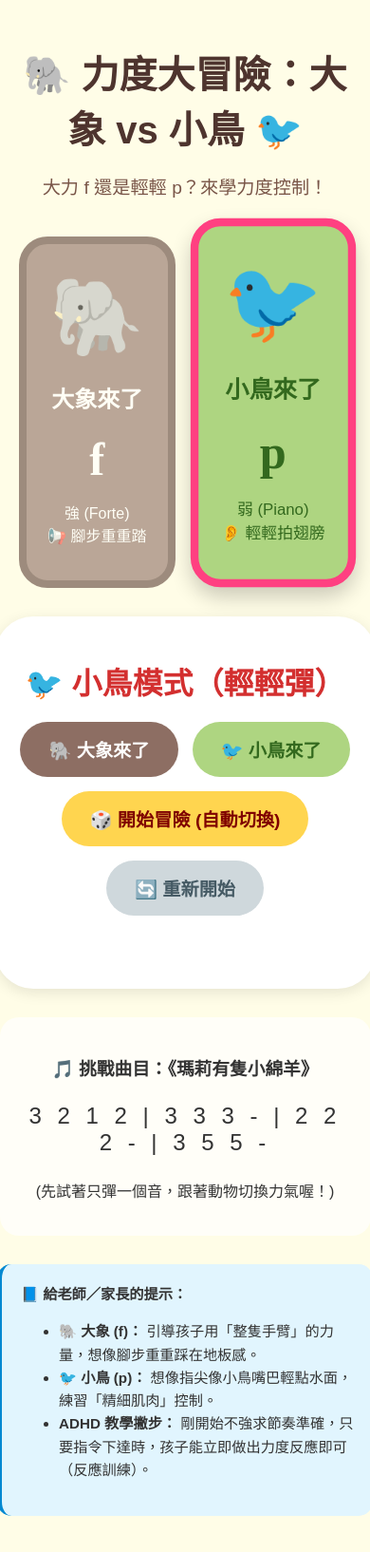
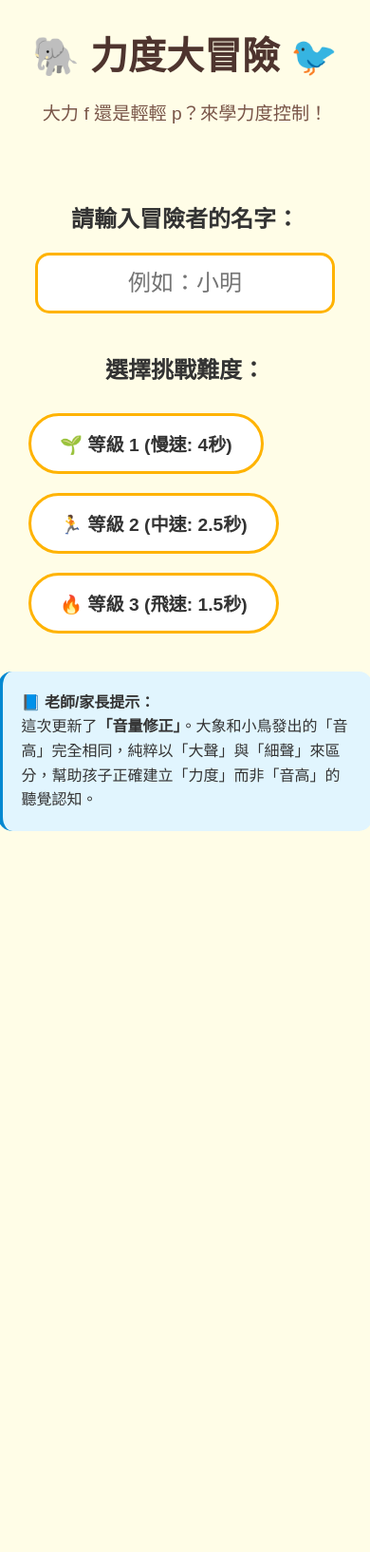
Before and after one commit to cms-hongkong/dynamic, a plain HTML site: page index.html in a window 390 px wide. Shown: the whole page at 95% size. After the commit the page ends 915 px from the top, so only its background shows below. Drawn offline with Linux system fonts and the light colour scheme.

Commit message:
Update index.html

```diff
--- a/index.html
+++ b/index.html
@@ -9,6 +9,7 @@
             --elephant-color: #8D6E63;
             --bird-color: #AED581;
             --bg-color: #FFFDE7;
+            --primary-color: #FFB300;
         }
 
         body {
@@ -20,172 +21,101 @@
             align-items: center;
             color: #333;
             overflow-x: hidden;
+            min-height: 100vh;
         }
 
+        /* 畫面切換控制 */
+        .screen { display: none; flex-direction: column; align-items: center; width: 100%; max-width: 800px; padding: 20px; box-sizing: border-box; }
+        .screen.active { display: flex; animation: fadeIn 0.5s ease; }
+
+        @keyframes fadeIn { from { opacity: 0; transform: translateY(10px); } to { opacity: 1; transform: translateY(0); } }
+
         /* 標題區 */
-        .header {
-            text-align: center;
-            margin: 20px;
-        }
+        .header { text-align: center; margin-bottom: 20px; }
         h1 { font-size: 2.5rem; color: #4E342E; margin-bottom: 5px; }
         p.subtitle { font-size: 1.2rem; color: #795548; }
 
-        /* 視覺教具區 */
-        .teaching-cards {
-            display: flex;
-            gap: 20px;
-            width: 90%;
-            max-width: 800px;
-            justify-content: center;
-            margin-bottom: 30px;
+        /* 元件樣式 */
+        input[type="text"] {
+            padding: 15px; font-size: 1.5rem; border: 3px solid var(--primary-color);
+            border-radius: 15px; text-align: center; width: 80%; max-width: 300px; margin-bottom: 20px;
         }
 
+        .level-btn {
+            padding: 15px 30px; font-size: 1.2rem; margin: 10px; border: none;
+            border-radius: 50px; cursor: pointer; font-weight: bold; transition: 0.2s;
+            background-color: white; border: 3px solid var(--primary-color); color: #333;
+        }
+        .level-btn:hover { background-color: var(--primary-color); color: white; }
+
+        /* 視覺教具區 (遊戲中) */
+        .teaching-cards { display: flex; gap: 20px; width: 100%; justify-content: center; margin-bottom: 30px; }
         .card {
-            flex: 1;
-            border-radius: 30px;
-            padding: 20px;
-            text-align: center;
-            transition: all 0.3s ease;
-            border: 8px solid transparent;
-            opacity: 0.6;
-            cursor: pointer;
+            flex: 1; border-radius: 30px; padding: 20px; text-align: center;
+            transition: all 0.3s ease; border: 8px solid transparent; opacity: 0.3;
+            transform: scale(0.9);
         }
-
-        .card.active {
-            opacity: 1;
-            transform: scale(1.05);
-            box-shadow: 0 10px 20px rgba(0,0,0,0.2);
-        }
+        .card.active { opacity: 1; transform: scale(1.05); box-shadow: 0 10px 20px rgba(0,0,0,0.2); }
 
         .elephant-card { background-color: var(--elephant-color); color: white; border-color: #5D4037; }
         .elephant-card.active { border-color: #FFAB00; animation: shake 0.5s infinite alternate; }
-
         .bird-card { background-color: var(--bird-color); color: #33691E; border-color: #7CB342; }
         .bird-card.active { border-color: #FF4081; transform: translateY(-10px) scale(1.05) !important; }
 
         .emoji-large { font-size: 5rem; display: block; margin: 10px 0; }
-        .symbol { font-size: 3rem; font-weight: bold; font-family: "Times New Roman", serif; italic; }
+        .symbol { font-size: 3rem; font-weight: bold; font-family: "Times New Roman", serif; font-style: italic; }
 
-        /* 遊戲指令區 */
-        .control-panel {
-            background: white;
-            padding: 25px;
-            border-radius: 40px;
-            box-shadow: 0 4px 15px rgba(0,0,0,0.1);
-            width: 90%;
-            max-width: 600px;
-            text-align: center;
-            margin-bottom: 30px;
-        }
+        .progress { font-size: 1.5rem; font-weight: bold; color: #E91E63; margin-bottom: 20px; }
 
-        .instruction-text {
-            font-size: 2rem;
-            font-weight: bold;
-            margin: 20px 0;
-            min-height: 2.5rem;
-            color: #d32f2f;
-        }
+        /* 評估與排行榜 */
+        .eval-btn { font-size: 1.5rem; padding: 20px; margin: 10px; border-radius: 20px; border: none; cursor: pointer; background: white; box-shadow: 0 4px 10px rgba(0,0,0,0.1); }
+        .eval-btn:hover { transform: scale(1.05); background: #E3F2FD; }
 
-        .btn-group {
-            display: flex;
-            justify-content: center;
-            gap: 15px;
-            flex-wrap: wrap;
-        }
+        .leaderboard-table { width: 100%; border-collapse: collapse; margin: 20px 0; background: white; border-radius: 15px; overflow: hidden; box-shadow: 0 4px 15px rgba(0,0,0,0.1); }
+        .leaderboard-table th, .leaderboard-table td { padding: 15px; text-align: center; border-bottom: 1px solid #EEE; }
+        .leaderboard-table th { background-color: var(--primary-color); color: white; }
 
-        button {
-            padding: 15px 30px;
-            font-size: 1.2rem;
-            border: none;
-            border-radius: 50px;
-            cursor: pointer;
-            font-weight: bold;
-            transition: 0.2s;
-        }
+        .feedback-box { background: #E1F5FE; padding: 20px; border-radius: 15px; border-left: 5px solid #0288D1; font-size: 1.2rem; line-height: 1.6; margin-bottom: 20px; width: 100%; }
 
-        .btn-elephant { background-color: var(--elephant-color); color: white; }
-        .btn-bird { background-color: var(--bird-color); color: #33691E; }
-        .btn-auto { background-color: #FFD54F; color: #7F0000; }
-        .btn-reset { background-color: #CFD8DC; color: #455A64; }
-        button:active { transform: scale(0.9); }
-
-        /* 樂曲與獎勵 */
-        .music-area {
-            background: rgba(255,255,255,0.7);
-            padding: 20px;
-            border-radius: 20px;
-            width: 90%;
-            max-width: 600px;
-            margin-bottom: 30px;
-            text-align: center;
-        }
-
-        .reward-display {
-            font-size: 1.5rem;
-            color: #E91E63;
-            margin-top: 10px;
-            min-height: 2rem;
-        }
-
-        .badge-container {
-            display: flex;
-            justify-content: center;
-            gap: 10px;
-            margin-top: 10px;
-            font-size: 2rem;
-        }
-
-        /* 老師說明區 */
-        .teacher-note {
-            background: #E1F5FE;
-            padding: 20px;
-            border-radius: 15px;
-            width: 90%;
-            max-width: 600px;
-            font-size: 0.95rem;
-            line-height: 1.6;
-            margin-bottom: 50px;
-            border-left: 5px solid #0288D1;
-        }
-
-        @keyframes shake {
-            0% { transform: rotate(-1deg); }
-            100% { transform: rotate(1deg); }
-        }
-
-        /* 動畫反饋 */
-        .celebration {
-            position: fixed;
-            top: 50%;
-            left: 50%;
-            transform: translate(-50%, -50%);
-            background: rgba(255, 255, 255, 0.9);
-            padding: 40px;
-            border-radius: 100px;
-            border: 10px solid #FFD54F;
-            z-index: 100;
-            display: none;
-            text-align: center;
-            font-size: 2rem;
-            box-shadow: 0 0 50px rgba(0,0,0,0.3);
-        }
+        @keyframes shake { 0% { transform: rotate(-1deg); } 100% { transform: rotate(1deg); } }
     </style>
 </head>
 <body>
 
     <div class="header">
-        <h1>🐘 力度大冒險：大象 vs 小鳥 🐦</h1>
+        <h1>🐘 力度大冒險 🐦</h1>
         <p class="subtitle">大力 f 還是輕輕 p？來學力度控制！</p>
     </div>
 
+    <!-- 畫面 1：登入與分層 -->
+    <div id="screen-login" class="screen active">
+        <h2>請輸入冒險者的名字：</h2>
+        <input type="text" id="playerName" placeholder="例如：小明" autocomplete="off">
+
+        <h2>選擇挑戰難度：</h2>
+        <div>
+            <button class="level-btn" onclick="startGame(1)">🌱 等級 1 (慢速: 4秒)</button>
+            <button class="level-btn" onclick="startGame(2)">🏃 等級 2 (中速: 2.5秒)</button>
+            <button class="level-btn" onclick="startGame(3)">🔥 等級 3 (飛速: 1.5秒)</button>
+        </div>
+        <div class="feedback-box" style="margin-top: 30px; font-size: 1rem;">
+            <strong>📘 老師/家長提示：</strong><br>
+            這次更新了<strong>「音量修正」</strong>。大象和小鳥發出的「音高」完全相同，純粹以「大聲」與「細聲」來區分，幫助孩子正確建立「力度」而非「音高」的聽覺認知。
+        </div>
+    </div>
+
+    <!-- 畫面 2：遊戲進行中 -->
+    <div id="screen-game" class="screen">
+        <div id="progress" class="progress">回合: 1 / 10</div>
+
         <div class="teaching-cards">
-        <div id="card-f" class="card elephant-card" onclick="setMode('f')">
+            <div id="card-f" class="card elephant-card">
                 <span class="emoji-large">🐘</span>
                 <h2>大象來了</h2>
                 <div class="symbol">f</div>
                 <p>強 (Forte)<br>📢 腳步重重踏</p>
             </div>
-        <div id="card-p" class="card bird-card active" onclick="setMode('p')">
+            <div id="card-p" class="card bird-card">
                 <span class="emoji-large">🐦</span>
                 <h2>小鳥來了</h2>
                 <div class="symbol">p</div>
@@ -193,61 +123,81 @@
             </div>
         </div>
 
-    <div class="control-panel">
-        <div id="instruction" class="instruction-text">🐦 小鳥模式（輕輕彈）</div>
-
-        <div class="btn-group">
-            <button class="btn-elephant" onclick="setMode('f')">🐘 大象來了</button>
-            <button class="btn-bird" onclick="setMode('p')">🐦 小鳥來了</button>
-            <button id="autoBtn" class="btn-auto" onclick="toggleAuto()">🎲 開始冒險 (自動切換)</button>
-            <button class="btn-reset" onclick="resetGame()">🔄 重新開始</button>
+        <button class="level-btn" style="background:#ef5350; color:white; border-color:#b71c1c;" onclick="stopGame()">🛑 提早結束</button>
     </div>
 
-        <div class="reward-display" id="reward-text"></div>
-        <div class="badge-container" id="badge-container"></div>
+    <!-- 畫面 3：自評畫面 -->
+    <div id="screen-eval" class="screen">
+        <h2>🎉 冒險完成！</h2>
+        <p style="font-size: 1.5rem;">你覺得這次任務表現如何呢？請自己評分：</p>
+        <div style="display: flex; flex-wrap: wrap; justify-content: center;">
+            <button class="eval-btn" onclick="submitEval('😎 輕鬆掌握')">😎 輕鬆掌握<br><span style="font-size:1rem">(我很會控制力氣)</span></button>
+            <button class="eval-btn" onclick="submitEval('🤔 有點挑戰')">🤔 有點挑戰<br><span style="font-size:1rem">(有時候會搞錯)</span></button>
+            <button class="eval-btn" onclick="submitEval('😵 太快了')">😵 太快了<br><span style="font-size:1rem">(手忙腳亂啦)</span></button>
+        </div>
     </div>
 
-    <div class="music-area">
-        <h3>🎵 挑戰曲目：《瑪莉有隻小綿羊》</h3>
-        <p style="font-size: 1.5rem; letter-spacing: 5px;">
-            3 2 1 2 | 3 3 3 - | 2 2 2 - | 3 5 5 -
-        </p>
-        <p>(先試著只彈一個音，跟著動物切換力氣喔！)</p>
-    </div>
+    <!-- 畫面 4：排行榜與評語 -->
+    <div id="screen-leaderboard" class="screen">
+        <div id="system-feedback" class="feedback-box"></div>
 
-    <div id="celebration" class="celebration">
-        🎉 你好棒！<br>學會控制力氣了！
-    </div>
+        <h2>🏆 冒險者排行榜 (Top 5)</h2>
+        <table class="leaderboard-table">
+            <thead>
+                <tr>
+                    <th>名字</th>
+                    <th>難度</th>
+                    <th>自評結果</th>
+                    <th>時間</th>
+                </tr>
+            </thead>
+            <tbody id="lb-body">
+                <!-- 排行榜內容由 JS 動態生成 -->
+            </tbody>
+        </table>
 
-    <div class="teacher-note">
-        <strong>📘 給老師／家長的提示：</strong><br>
-        <ul>
-            <li>🐘 <strong>大象 (f)：</strong> 引導孩子用「整隻手臂」的力量，想像腳步重重踩在地板感。</li>
-            <li>🐦 <strong>小鳥 (p)：</strong> 想像指尖像小鳥嘴巴輕點水面，練習「精細肌肉」控制。</li>
-            <li><strong>ADHD 教學撇步：</strong> 剛開始不強求節奏準確，只要指令下達時，孩子能立即做出力度反應即可（反應訓練）。</li>
-        </ul>
+        <button class="level-btn" onclick="resetToLogin()">🔄 再玩一次</button>
     </div>
 
     <script>
-        let currentMode = 'p';
-        let switchCount = 0;
-        let autoInterval = null;
-        let elephantBadges = 0;
-        let birdBadges = 0;
+        // 系統變數
+        let playerName = "";
+        let currentLevel = 1;
+        let speed = 4000;
+        let round = 1;
+        const totalRounds = 10;
+        let gameInterval = null;
+        let audioCtx = null;
+        const synth = window.speechSynthesis;
 
-        const synth = window.speechSynthesis;
-        const audioCtx = new (window.AudioContext || window.webkitAudioContext)();
+        // 初始化 AudioContext (必須在使用者點擊後)
+        function initAudio() {
+            if (!audioCtx) {
+                audioCtx = new (window.AudioContext || window.webkitAudioContext)();
+            }
+            if (audioCtx.state === 'suspended') {
+                audioCtx.resume();
+            }
+        }
 
-        function playDing(freq) {
+        // --- 核心修正：統一音高，只改音量 ---
+        function playDing(isForte) {
+            initAudio();
             const osc = audioCtx.createOscillator();
             const gain = audioCtx.createGain();
             osc.connect(gain);
             gain.connect(audioCtx.destination);
-            osc.frequency.value = freq;
-            gain.gain.setValueAtTime(0.5, audioCtx.currentTime);
-            gain.gain.exponentialRampToValueAtTime(0.01, audioCtx.currentTime + 0.5);
+
+            osc.frequency.value = 440; // 統一音高 (A4)
+
+            // f (大象) 音量 100%，p (小鳥) 音量 5%
+            const targetVolume = isForte ? 1.0 : 0.05;
+
+            gain.gain.setValueAtTime(targetVolume, audioCtx.currentTime);
+            gain.gain.exponentialRampToValueAtTime(0.01, audioCtx.currentTime + 0.8);
+
             osc.start();
-            osc.stop(audioCtx.currentTime + 0.5);
+            osc.stop(audioCtx.currentTime + 0.8);
         }
 
         function speak(text) {
@@ -258,76 +208,132 @@
             synth.speak(utter);
         }
 
-        function setMode(mode) {
-            currentMode = mode;
-            switchCount++;
+        // 切換畫面
+        function showScreen(screenId) {
+            document.querySelectorAll('.screen').forEach(s => s.classList.remove('active'));
+            document.getElementById(screenId).classList.add('active');
+        }
 
-            // 更新 UI
+        // 開始遊戲
+        function startGame(level) {
+            const nameInput = document.getElementById('playerName').value.trim();
+            if (!nameInput) {
+                alert("請先輸入冒險者的名字喔！");
+                return;
+            }
+
+            playerName = nameInput;
+            currentLevel = level;
+            round = 1;
+
+            if (level === 1) speed = 4000;
+            if (level === 2) speed = 2500;
+            if (level === 3) speed = 1500;
+
+            showScreen('screen-game');
+            initAudio();
+            nextRound();
+
+            gameInterval = setInterval(nextRound, speed);
+        }
+
+        // 進行下一回合
+        function nextRound() {
+            if (round > totalRounds) {
+                stopGame(true);
+                return;
+            }
+
+            document.getElementById('progress').innerText = `回合: ${round} / ${totalRounds}`;
+
+            // 隨機出題
+            const isForte = Math.random() > 0.5;
+
             document.getElementById('card-f').classList.remove('active');
             document.getElementById('card-p').classList.remove('active');
 
-            const instr = document.getElementById('instruction');
-            const badgeContainer = document.getElementById('badge-container');
-
-            if (mode === 'f') {
+            if (isForte) {
                 document.getElementById('card-f').classList.add('active');
-                instr.innerText = "🐘 大象模式：大力彈！f";
-                playDing(200); // 低音
-                speak("大象來了，大力彈");
-                elephantBadges++;
+                playDing(true);
+                // 只在 Lv1 唸出來，Lv2/3 節奏太快不適合用語音
+                if (currentLevel === 1) speak("大象");
             } else {
                 document.getElementById('card-p').classList.add('active');
-                instr.innerText = "🐦 小鳥模式：輕輕彈！p";
-                playDing(800); // 高音
-                speak("小鳥來了，輕輕彈");
-                birdBadges++;
+                playDing(false);
+                if (currentLevel === 1) speak("小鳥");
             }
 
-            updateBadges();
+            round++;
+        }
 
-            // 獎勵檢查
-            if (switchCount % 5 === 0) {
-                showCelebration();
+        // 結束遊戲
+        function stopGame(completed = false) {
+            clearInterval(gameInterval);
+            if (synth.speaking) synth.cancel();
+
+            if (completed) {
+                showScreen('screen-eval');
+            } else {
+                resetToLogin();
             }
         }
 
-        function updateBadges() {
-            const container = document.getElementById('badge-container');
-            container.innerHTML = `<span>🐘 x ${elephantBadges}</span> <span>🐦 x ${birdBadges}</span>`;
+        // 提交自評與儲存紀錄
+        function submitEval(evalResult) {
+            // 產生系統評語
+            const feedbackBox = document.getElementById('system-feedback');
+            if (evalResult.includes('輕鬆掌握')) {
+                feedbackBox.innerHTML = `🌟 <strong>老師評語：</strong>太棒了 ${playerName}！你已經是力度控制的大師，大象和小鳥都聽你的指揮！可以挑戰更快的速度喔！`;
+            } else if (evalResult.includes('有點挑戰')) {
+                feedbackBox.innerHTML = `👍 <strong>老師評語：</strong>${playerName} 做得很棒！察覺到力度變換不容易，代表你聽得很仔細。繼續保持，多練習幾次就會越來越順手！`;
+            } else {
+                feedbackBox.innerHTML = `💪 <strong>老師評語：</strong>${playerName} 辛苦了！這速度確實很快，建議我們可以先退回「等級 1」慢慢練習肌肉的記憶，不用著急喔！`;
             }
 
-        function showCelebration() {
-            const cb = document.getElementById('celebration');
-            cb.style.display = 'block';
-            setTimeout(() => { cb.style.display = 'none'; }, 2000);
+            // 儲存到 LocalStorage
+            saveRecord(evalResult);
+            renderLeaderboard();
+            showScreen('screen-leaderboard');
         }
 
-        function toggleAuto() {
-            const btn = document.getElementById('autoBtn');
-            if (autoInterval) {
-                clearInterval(autoInterval);
-                autoInterval = null;
-                btn.innerText = "🎲 開始冒險 (自動切換)";
-                btn.style.backgroundColor = "#FFD54F";
-            } else {
-                btn.innerText = "🛑 停止冒險";
-                btn.style.backgroundColor = "#FF5252";
-                btn.style.color = "white";
-                autoInterval = setInterval(() => {
-                    const nextMode = Math.random() > 0.5 ? 'f' : 'p';
-                    setMode(nextMode);
-                }, 4000);
-            }
+        // 處理排行榜資料
+        function saveRecord(evalResult) {
+            let lb = JSON.parse(localStorage.getItem('musicGameLB')) || [];
+
+            const record = {
+                name: playerName,
+                level: `Lv ${currentLevel}`,
+                evaluation: evalResult,
+                date: new Date().toLocaleDateString('zh-TW', { month: 'short', day: 'numeric', hour: '2-digit', minute: '2-digit' })
+            };
+
+            lb.unshift(record); // 加到最前面
+            if (lb.length > 5) lb.pop(); // 只保留前 5 名
+
+            localStorage.setItem('musicGameLB', JSON.stringify(lb));
         }
 
-        function resetGame() {
-            if (autoInterval) toggleAuto();
-            switchCount = 0;
-            elephantBadges = 0;
-            birdBadges = 0;
-            document.getElementById('reward-text').innerText = "";
-            document.getElementById('badge-container').innerHTML = "";
-            setMode('p');
+        function renderLeaderboard() {
+            let lb = JSON.parse(localStorage.getItem('musicGameLB')) || [];
+            const tbody = document.getElementById('lb-body');
+            tbody.innerHTML = '';
+
+            lb.forEach(row => {
+                const tr = document.createElement('tr');
+                tr.innerHTML = `
+                    <td><strong>${row.name}</strong></td>
+                    <td>${row.level}</td>
+                    <td>${row.evaluation}</td>
+                    <td style="font-size: 0.8rem; color: #666;">${row.date}</td>
+                `;
+                tbody.appendChild(tr);
+            });
+        }
+
+        // 返回首頁
+        function resetToLogin() {
+            document.getElementById('playerName').value = '';
+            showScreen('screen-login');
         }
     </script>
 </body>
```
Lines whose indentation alone changed are shown as unchanged.
